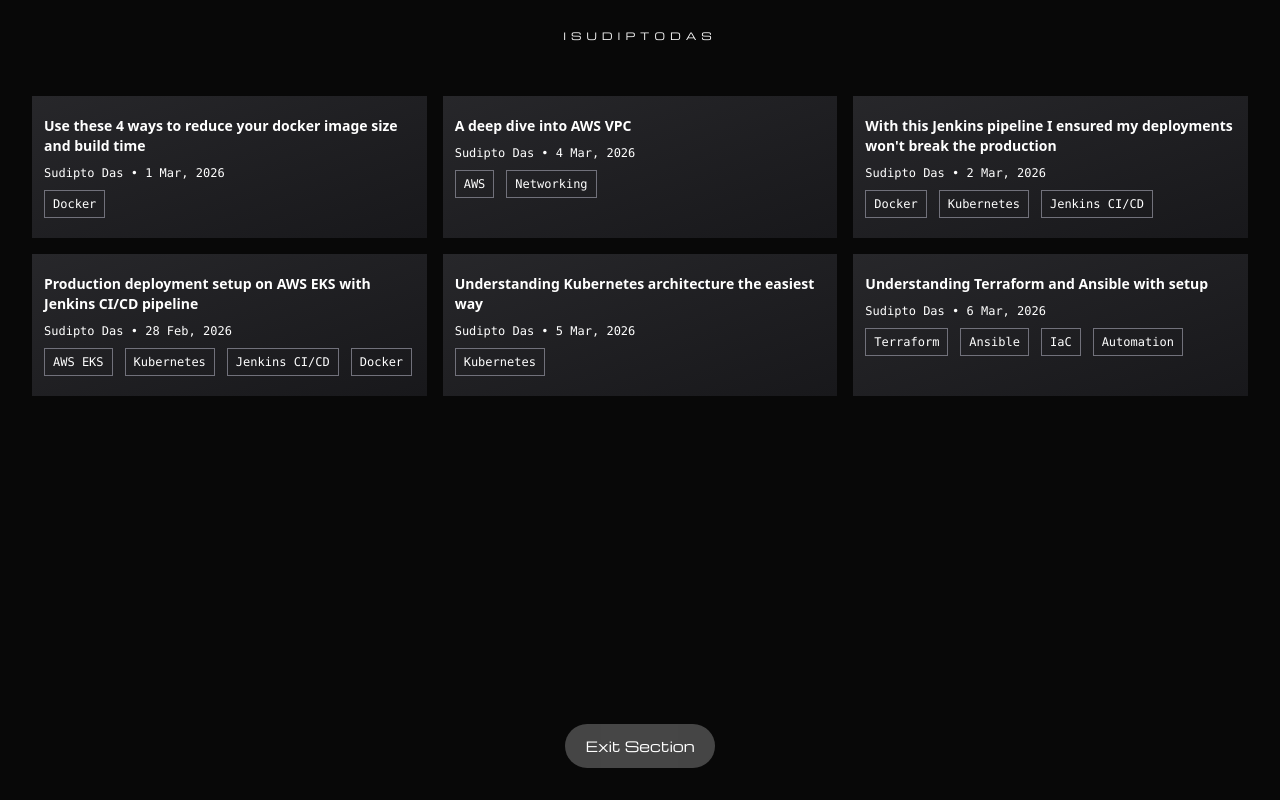
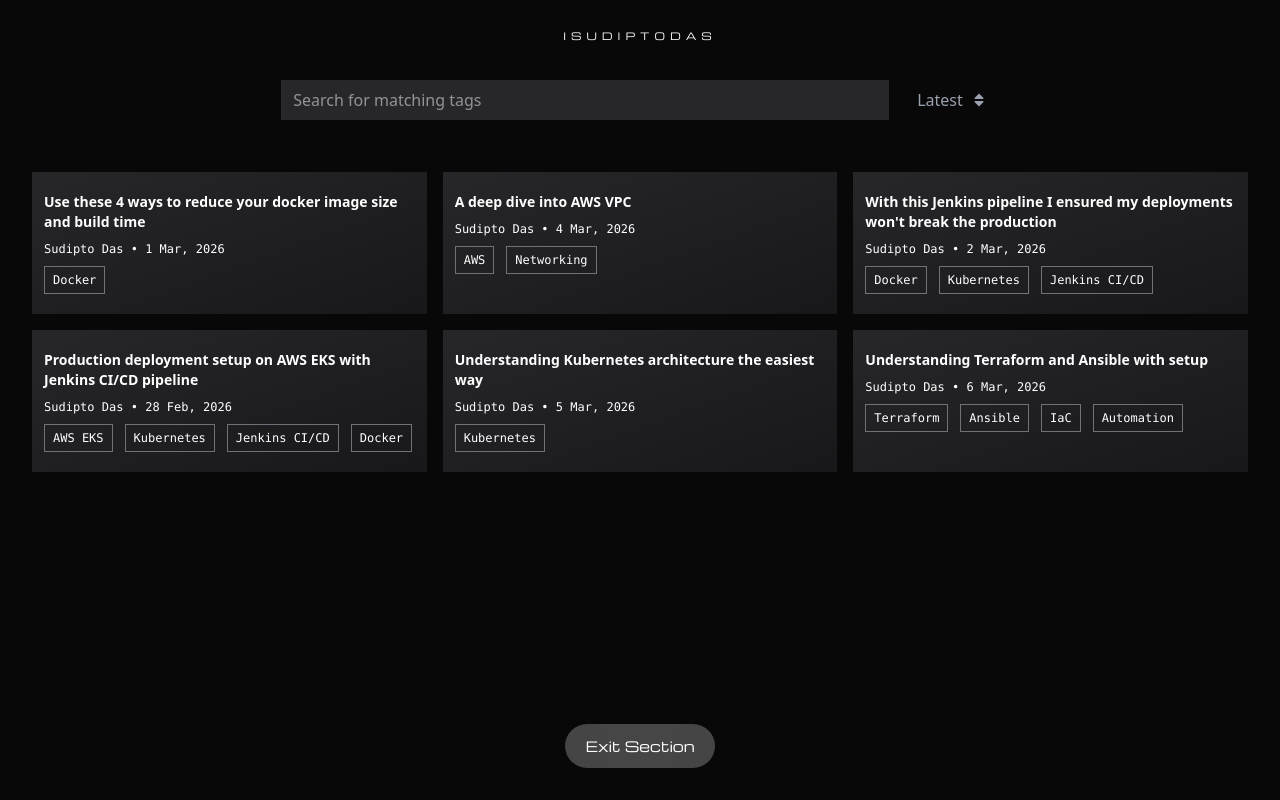
Before and after one commit to isudiptodas/isudiptodas_portfolio, a Next.js app: page /articles in a window 1280 px wide. Built offline with nearby package versions, Linux system fonts and the light colour scheme; a web font is replaced by a local one; what tailwindcss-motion would draw is missing.

Commit message:
added search & filter for articles

```diff
--- a/src/app/articles/[slug]/page.tsx
+++ b/src/app/articles/[slug]/page.tsx
@@ -15,16 +15,16 @@ type ArticleListItem = {
 
 export default async function Page({ params } : any) {
 
-    const slug = params.slug;
+    const { slug } = await params;
     const res = await axios.get(`https://isudiptodas-portfolio.vercel.app/api/article/id?slug=${encodeURIComponent(slug)}`);
     const article: ArticleListItem = res.data;
-    console.log(slug);
+
     return (
         <>
             <div className={`w-full bg-[#080808] relative min-h-screen flex flex-col justify-start items-center overflow-hidden`}>
                 <p className={`absolute left-1/2 -translate-x-1/2 top-7 font-Michroma text-[10px] text-white tracking-[5px]`}>ISUDIPTODAS</p>
                 <div className={`w-full h-auto z-50 flex justify-center items-center px-5 fixed bottom-8`}>
-                    <Link href='/' className={`w-auto px-5 py-3 rounded-full text-white font-Michroma text-[10px] md:text-sm backdrop-blur-3xl bg-white/25`}>Exit Section</Link>
+                    <Link href='/articles' className={`w-auto px-5 py-3 rounded-full text-white font-Michroma text-[10px] md:text-sm backdrop-blur-3xl bg-white/25`}>Articles Page</Link>
                 </div>
 
                 <div className={`w-full px-5 py-5 md:w-[70%] xl:w-[60%] h-auto flex flex-col justify-start items-center mt-16`}>
--- a/src/app/articles/page.tsx
+++ b/src/app/articles/page.tsx
@@ -4,6 +4,7 @@ import axios from "axios";
 import Link from "next/link";
 import { useRouter } from "next/navigation";
 import { useEffect, useState } from "react";
+import { FaSort } from "react-icons/fa";
 
 type ArticleListItem = {
     slug: string;
@@ -17,17 +18,17 @@ type ArticleListItem = {
 function page() {
 
     const [allArticles, setAllArticles] = useState<ArticleListItem[] | []>([]);
+    const [filteredArticles, setFilteredArticles] = useState<ArticleListItem[] | []>([]);
+    const [option, setOption] = useState('latest');
+    const[searchTerm, setSearchTerm] = useState('');
     const router = useRouter();
-
-    const openLink = (link: string) => {
-        window.open(link, '_blank');
-    }
 
     useEffect(() => {
         const fetchAllArticles = async () => {
             try {
                 const res = await axios.get(`/api/article`);
                 setAllArticles(res.data);
+                setFilteredArticles(res.data);
             } catch (err) {
                 console.log(err);
             }
@@ -36,6 +37,31 @@ function page() {
         fetchAllArticles();
     }, []);
 
+    useEffect(() => {
+
+        let sorted = [...filteredArticles]
+        if (option === "latest") {
+            sorted.sort(
+                (a, b) => new Date(b.date).getTime() - new Date(a.date).getTime()
+            )
+        } else {
+            sorted.sort(
+                (a, b) => new Date(a.date).getTime() - new Date(b.date).getTime()
+            )
+        }
+
+        setAllArticles(sorted);
+    }, [option])
+
+    useEffect(() => {
+        const filtered = allArticles.filter((item) => {
+            return item.tags.some((tag) => {
+                return tag.toLowerCase().includes(searchTerm.toLowerCase())
+            });
+        });
+
+        setFilteredArticles(filtered);
+    }, [searchTerm]);
 
     return (
         <>
@@ -45,8 +71,26 @@ function page() {
                     <Link href='/' className={`w-auto px-5 py-3 rounded-full text-white font-Michroma text-[10px] md:text-sm backdrop-blur-3xl bg-white/25`}>Exit Section</Link>
                 </div>
 
-                <div className={`w-full mt-16 px-5 lg:px-8 pt-8 pb-20 grid grid-cols-1 md:grid-cols-2 xl:grid-cols-3 justify-items-center gap-4`}>
-                    {allArticles.map((item, index) => {
+                <div className={`w-full px-5 lg:px-8 mt-20 flex justify-start lg:justify-center items-center gap-4`}>
+                    <input onChange={(e) => setSearchTerm(e.target.value)} type="text" className={`w-[70%] lg:w-[50%] py-2 px-3 bg-zinc-800 outline-none text-white`} placeholder="Search for matching tags" />
+                    <p onClick={() => setOption(option === 'latest' ? 'oldest' : 'latest')} className={`w-auto px-3 py-1 rounded-full text-gray-400 cursor-pointer select-none capitalize text-center flex justify-center items-center gap-2`}>{option} <FaSort /></p>
+                </div>
+
+                <div className={`w-full mt-5 px-5 lg:px-8 pt-8 pb-20 grid grid-cols-1 md:grid-cols-2 xl:grid-cols-3 justify-items-center gap-4`}>
+
+                    {searchTerm && filteredArticles.map((item, index) => {
+                        return <div onClick={() => router.push(`/articles/${item.slug}`)} key={index} className={`w-full cursor-pointer hover:rounded-2xl duration-200 ease-in-out flex flex-col justify-start items-center py-5 px-3 bg-linear-to-br from-zinc-800 to-zinc-900`}>
+                            <h3 className={`w-full select-none text-start text-white font-semibold text-sm`}>{item.title}</h3>
+                            <p className={`w-full select-none mb-2 text-start font-light text-white text-[10px] lg:text-[12px] font-mono my-2`}>{item.author} • {item.date}</p>
+                            <div className={`w-full flex flex-wrap justify-start items-start gap-3`}>
+                                {item.tags.map((tag, index) => {
+                                    return <span key={index} className={`w-auto select-none px-2 py-1 border border-zinc-500 shrink-0 text-[8px] md:text-[12px] font-mono text-white`}>{tag}</span>
+                                })}
+                            </div>
+                        </div>
+                    })}
+
+                    {!searchTerm && allArticles.map((item, index) => {
                         return <div onClick={() => router.push(`/articles/${item.slug}`)} key={index} className={`w-full cursor-pointer hover:rounded-2xl duration-200 ease-in-out flex flex-col justify-start items-center py-5 px-3 bg-linear-to-br from-zinc-800 to-zinc-900`}>
                             <h3 className={`w-full select-none text-start text-white font-semibold text-sm`}>{item.title}</h3>
                             <p className={`w-full select-none mb-2 text-start font-light text-white text-[10px] lg:text-[12px] font-mono my-2`}>{item.author} • {item.date}</p>
```
Also changed, not shown: src/articles/aws_vpc_deep_dive.mdx (line endings or trailing spaces), src/articles/jenkins_pipeline_for_safe_production_deployment.mdx (line endings or trailing spaces), src/articles/understanding_kubernetes.mdx (line endings or trailing spaces), src/articles/understanding_terraform_and_ansible.mdx (line endings or trailing spaces).
